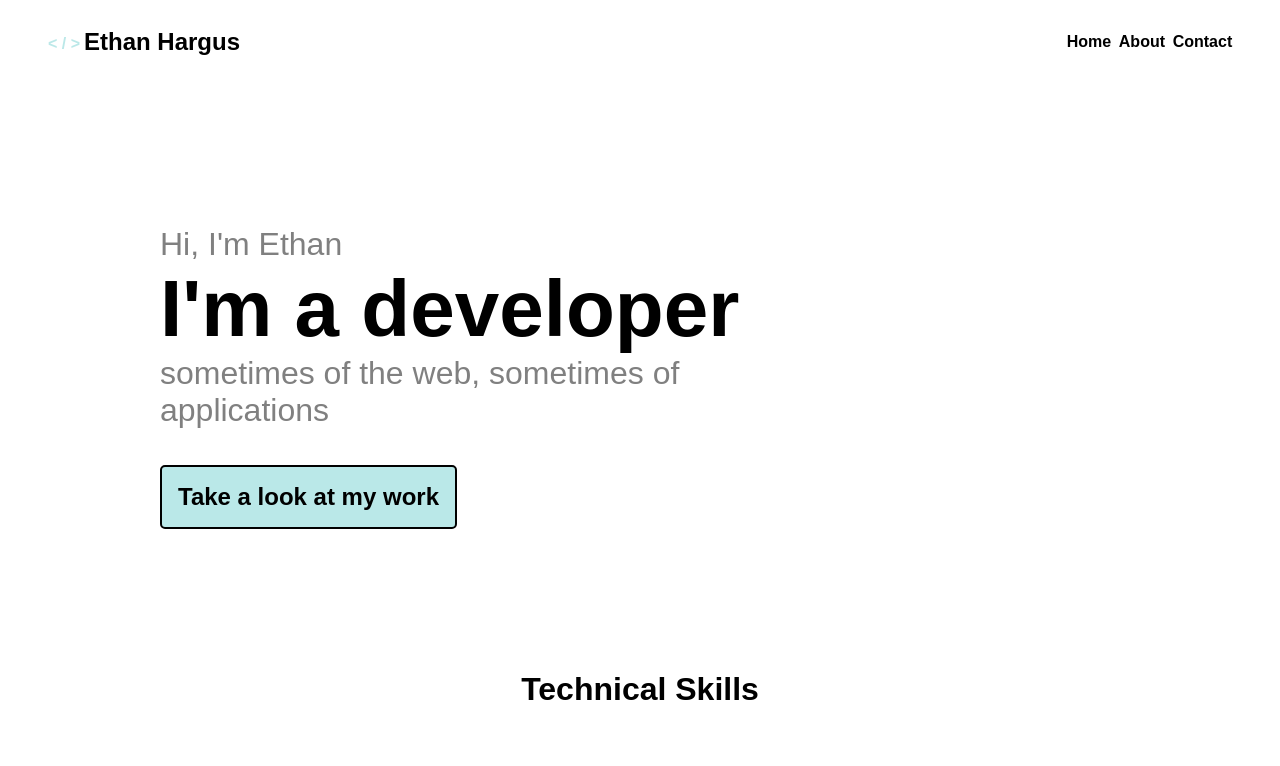
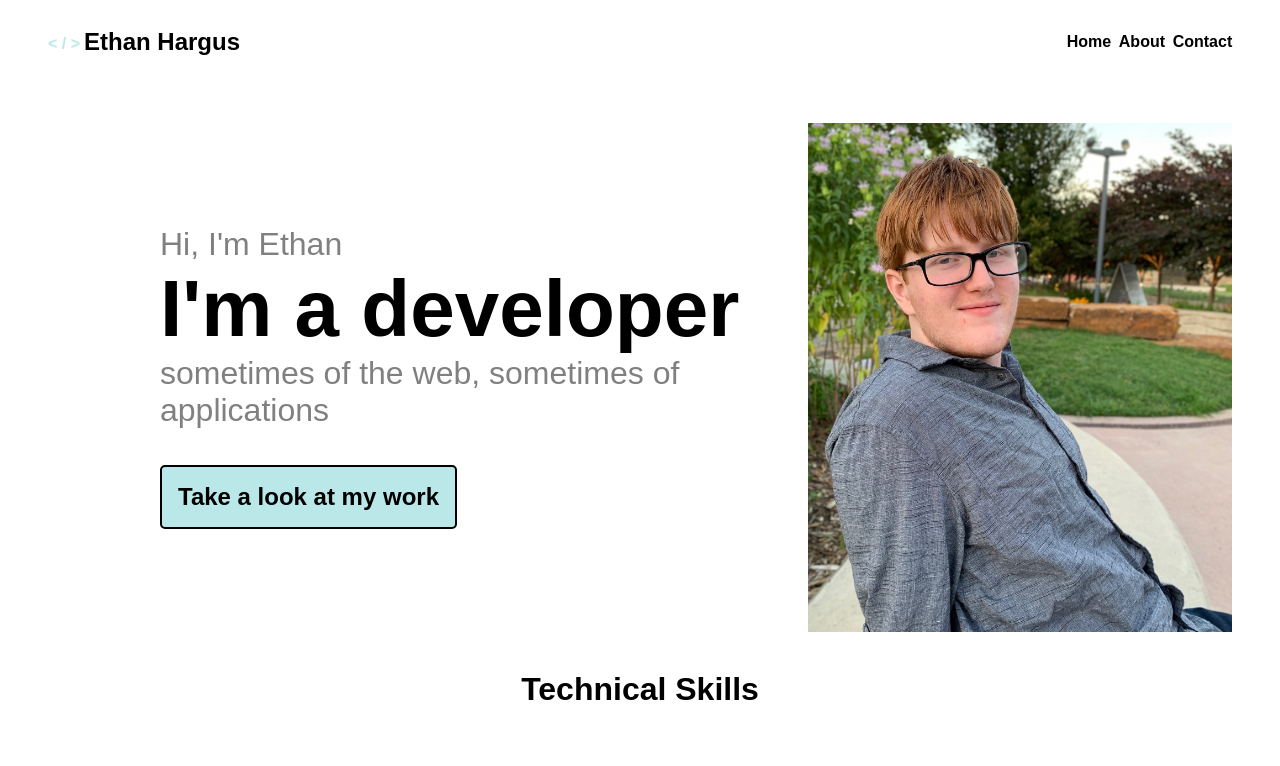
Before and after one commit to Smethan/Smethan.github.io, a plain HTML site: page index.html in a window 1280 px wide. Shown: the top 766 px of the page. Drawn offline with nearby package versions, Linux system fonts and the light colour scheme.

Commit message:
added picture of me

```diff
--- a/index.html
+++ b/index.html
@@ -12,7 +12,7 @@
 
 
         function scrollToAbout() {
-            const element = document.getElementsById("about")
+            const element = document.getElementById("about")
 
             element.scrollIntoView({behavior: "smooth", block: "end", inline: "nearest"});
         }
@@ -29,7 +29,7 @@
         </div>
         <nav>
             <a href="">Home</a>
-            <a href="javascript:scrollToBottom()">About</a>
+            <a href="javascript:scrollToAbout()">About</a>
             <a href="mailto:ethanhargus@gmail.com">Contact</a>
             <span class="burger material-symbols-outlined">menu</span>
         </nav>
@@ -61,7 +61,7 @@
                 <button onclick="window.location.href='https://github.com/Smethan'">Take a look at my work</button>
             </div>
         </div>
-        <div class="picture"><br/></div>
+        <div class="picture"></div>
     </main>
     <!-- Skills section -->
     <div class="main">
@@ -174,7 +174,11 @@
     <div class="aboutMeContainer" id="about">
         <div class="aboutMe">
             <h1>About me</h1>
-            <p>Lorem ipsum dolor sit amet, consectetur adipisicing elit. Quisquam ad minus molestias quibusdam illum ex impedit laborum architecto eius eaque voluptatibus nemo ipsum, iusto blanditiis possimus aperiam debitis quis fuga.</p>
+            <p>I've been programming for about 8 years now, started with Python but mostly write in either JS or TypeScript these days.</p>
+            <br/>
+            <p>I've dabbled in machine learning, and attended a bootcamp at the end of 2021 where I learned React, among other things.</p>
+            <br/>
+            <p>Right now I am employed at _nology as a Trainee Cloud Engineer!</p>
         </div>
     </div>
     <footer>
--- a/index.scss
+++ b/index.scss
@@ -103,9 +103,24 @@ header {
 // Hero thing
 main {
     //Grid used here for reasons unknown, but it works
-    grid-template-columns: 2fr 1fr;
+    grid-template-columns: 1.5fr 1fr;
     margin-left: 10rem;
-    margin-right: 10rem;
+    margin-right: 3rem;
+
+    .picture {
+        margin-left: 5px;
+        background-position: center;
+        background-repeat: no-repeat;
+        background-size: cover;
+        background-image: url("./images/Ethan.JPG");
+        overflow: hidden;
+        position: relative;
+        &::before {
+            content: "";
+              display: block;
+            padding-top: 120%; // 16:9 aspect ratio
+        }
+    }
 
     .main-container {
         display: grid;
```
Also changed, not shown: images/Ethan.JPG (added), index.css, 1 other file.
